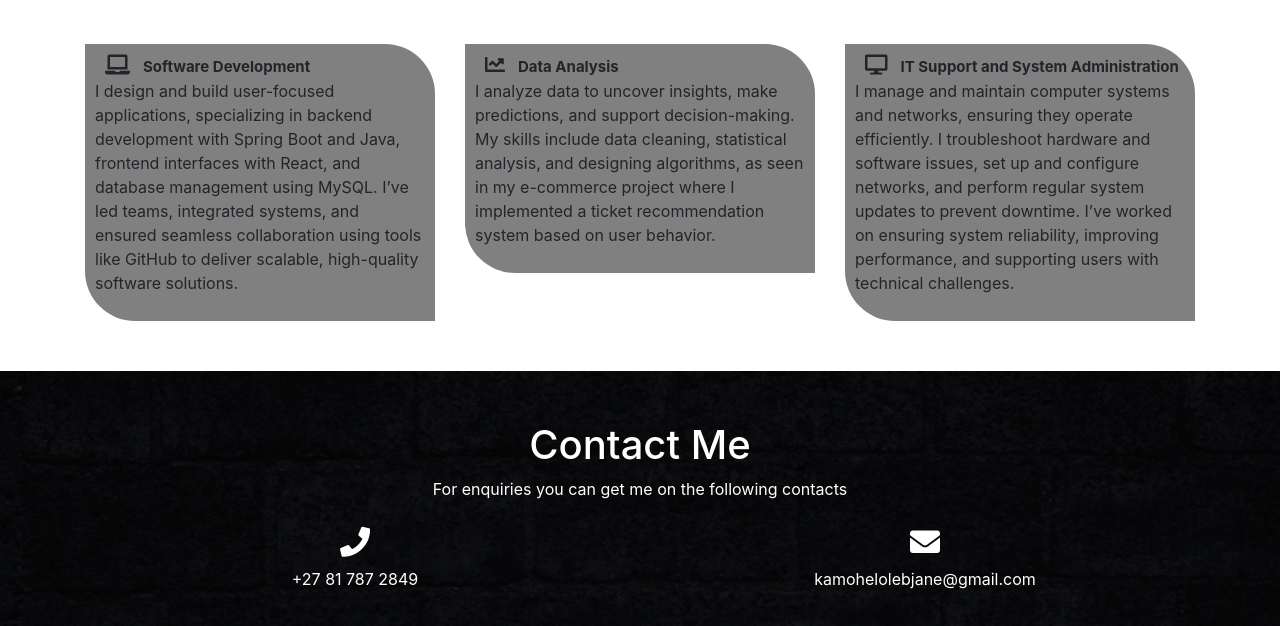
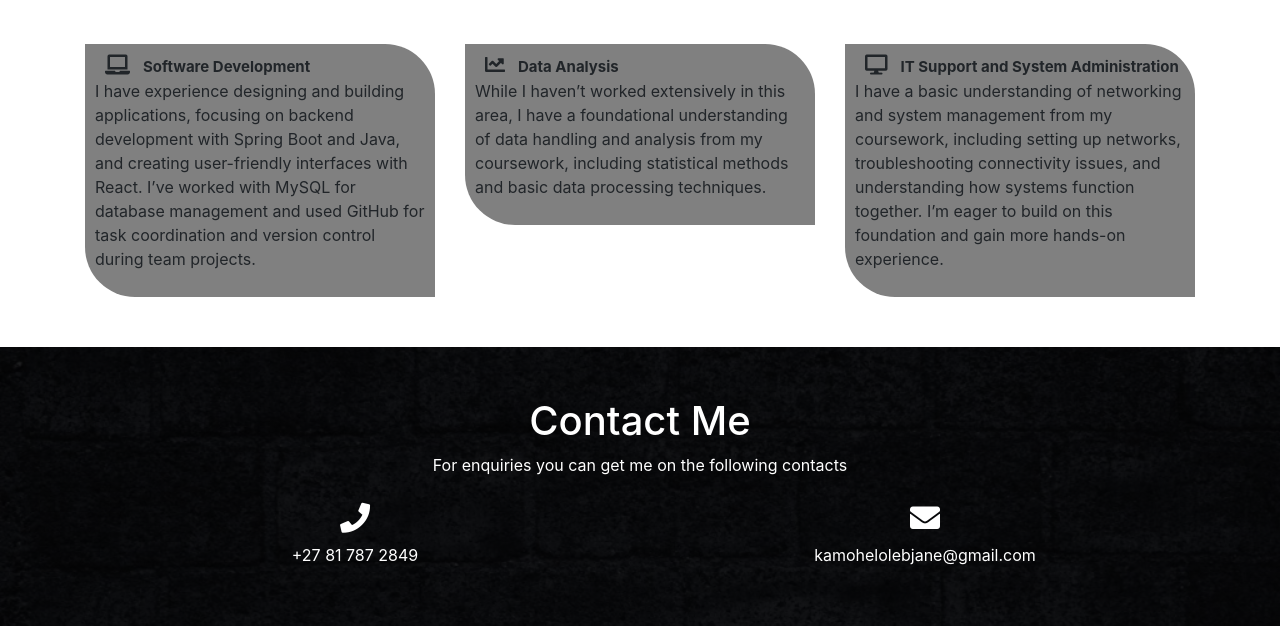
Before and after one commit to MrLebjane/MrLebjane.github.io, a plain HTML site: page index.html in a window 1280 px wide. Shown: the part 3330-3956 px from the top of the page. Drawn offline with nearby package versions, Linux system fonts and the light colour scheme.

Commit message:
Did some updates on my Services

```diff
--- a/index.html
+++ b/index.html
@@ -308,12 +308,12 @@
     <div class="card my-2">
         <div class="card-header" role="tab" id="section0HeaderId">
             <h5 class="mb-0">
-                <a data-toggle="collapse" data-parent="#accordianId" href="#section0ContentId" aria-expanded="true" aria-controls="section0ContentId">
+                <a data-toggle="collapse" data-parent="#accordianId" href="#section1ContentId" aria-expanded="true" aria-controls="section1ContentId">
           CM Electric
         </a>
             </h5>
         </div>
-        <div id="section0ContentId"  role="tabpanel" aria-labelledby="section0HeaderId">
+        <div id="section1ContentId"  role="tabpanel" aria-labelledby="section1HeaderId">
             <div class="card-body">
                 <div class="row">
 
@@ -381,27 +381,27 @@
 <div class="col-md-4">
 <div class="services-box">
 <i class="fa fa-laptop"></i><span>Software Development</span>
-<p>I design and build user-focused applications, specializing in backend development with Spring Boot and Java, frontend interfaces with React, and database management using MySQL. I’ve led teams, integrated systems, and ensured seamless collaboration using tools like GitHub to deliver scalable, high-quality software solutions.</p>
+<p>I have experience designing and building applications, focusing on backend development with Spring Boot and Java,
+  and creating user-friendly interfaces with React. I’ve worked with MySQL for database management and
+  used GitHub for task coordination and version control during team projects.</p>
 </div>
 </div>
 
 <div class="col-md-4">
   <div class="services-box">
     <i class="fa fa-line-chart"></i><span>Data Analysis</span>
-  <p>I analyze data to uncover insights, make predictions, and support decision-making.
-     My skills include data cleaning, statistical analysis, and designing algorithms,
-     as seen in my e-commerce project where I implemented a ticket recommendation system based on user behavior.</p>
+  <p>While I haven’t worked extensively in this area, I have a foundational understanding of data
+    handling and analysis from my coursework,
+    including statistical methods and basic data processing techniques.</p>
   </div>
   </div>
 
   <div class="col-md-4">
     <div class="services-box">
       <i class="fa fa-desktop"></i><span>IT Support and System Administration</span>
-    <p>I manage and maintain computer systems and networks, ensuring they operate efficiently.
-       I troubleshoot hardware and software issues, set up and configure networks,
-       and perform regular system updates to prevent downtime.
-       I’ve worked on ensuring system reliability, improving performance,
-       and supporting users with technical challenges.</p>
+    <p>I have a basic understanding of networking and system management from my coursework,
+      including setting up networks, troubleshooting connectivity issues, and understanding how systems function together.
+      I’m eager to build on this foundation and gain more hands-on experience.</p>
     </div>
     </div>
 
```
